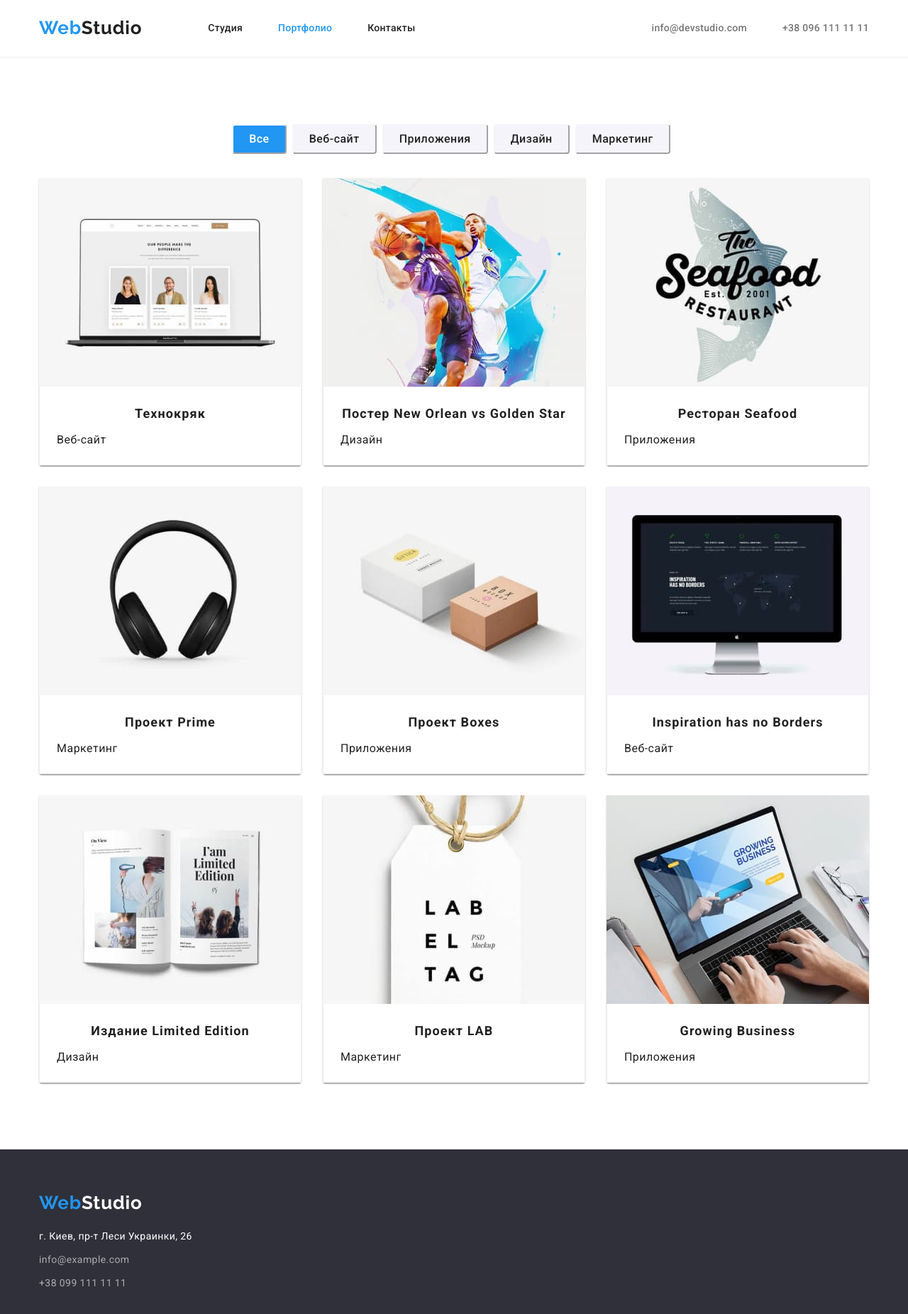
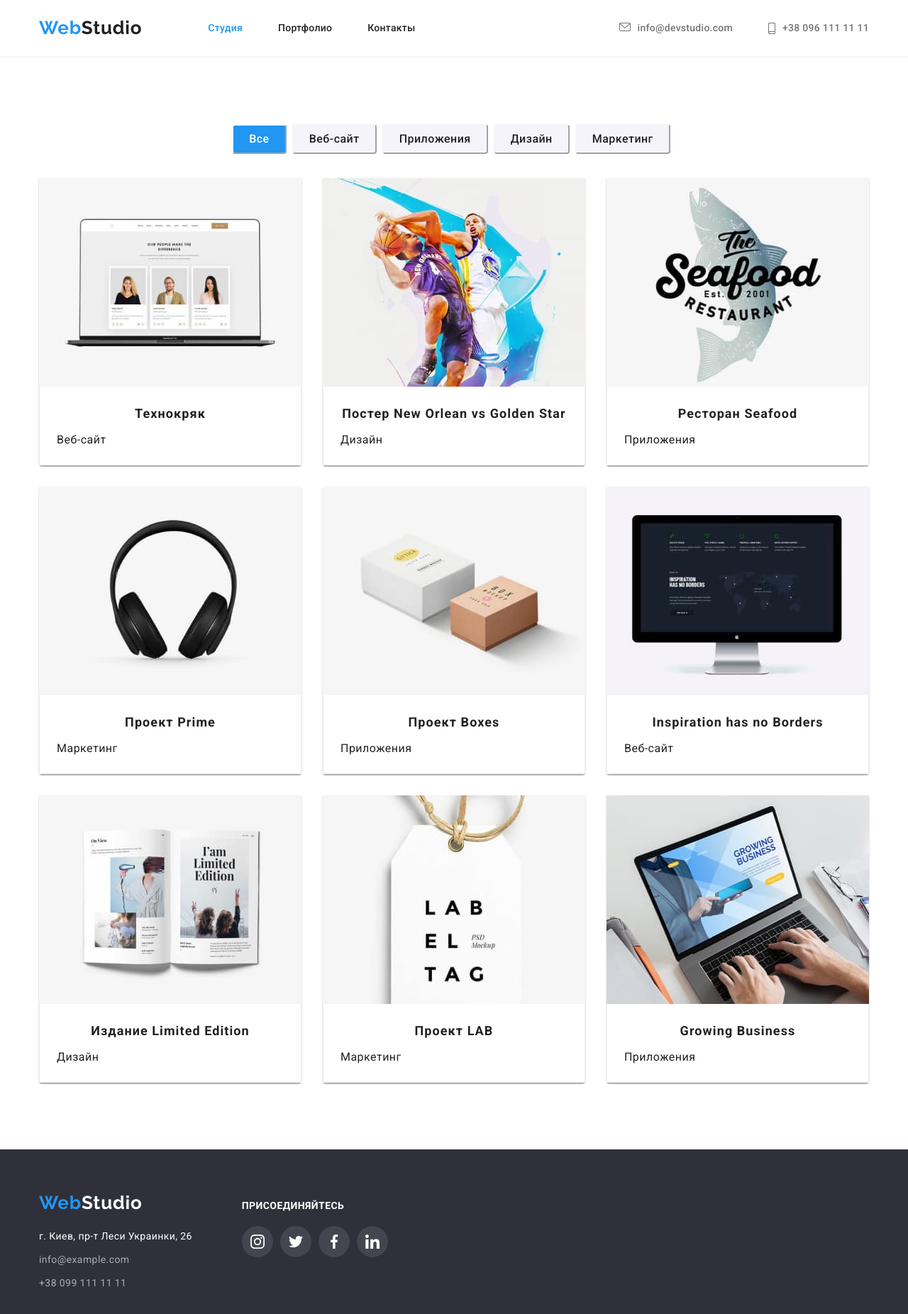
Before and after one commit to pylyps/-pylyps-goit-markup-hw-04, a plain HTML site: page portfolio.html in a window 1280 px wide. Shown: the whole page at 71% size. Drawn offline with nearby package versions, Linux system fonts and the light colour scheme.

Commit message:
DZ4-with portfolio adding

```diff
--- a/portfolio.html
+++ b/portfolio.html
@@ -21,42 +21,48 @@
     />
   </head>
   <body>
-    <header class="header header-portfolio">
+    <header class="header">
       <div class="container">
         <!--Робимо верхню рамку-->
-        <nav class="nav nav-portfolio">
+
+        <nav class="nav">
           <a class="logo" href="./index.html" rel="noopener nofollow noreferrer"
             >Web<span class="logo-span">Studio</span></a
           >
           <ul class="nav-list ul">
             <li class="li">
-              <a class="navigation-header" href="./index.html">Студия</a>
+              <a class="navigation-header current" href="./index.html"
+                >Студия</a
+              >
             </li>
             <li class="li">
-              <a class="navigation-header current" href="./portfolio.html"
-                >Портфолио</a
-              >
+              <a class="navigation-header" href="./portfolio.html">Портфолио</a>
             </li>
             <li class="li">
               <a class="navigation-header" href="#">Контакты</a>
             </li>
           </ul>
           <ul class="contacts-list ul">
-            <li class="li">
-              <a class="navigation-contacts" href="mailto:info@devstudio.com"
-                >info@devstudio.com</a
+            <li class="li contacts-icon">
+              <a class="navigation-contacts" href="mailto:info@devstudio.com">
+                <svg class="contacts-envelope">
+                  <use href="./images/icon.svg#icon-envelope"></use>
+                </svg>
+                info@devstudio.com</a
               >
             </li>
-            <li class="li">
-              <a class="navigation-contacts" href="tel:+380961111111"
-                >+38 096 111 11 11</a
+            <li class="li contacts-icon">
+              <a class="navigation-contacts" href="tel:+380961111111">
+                <svg class="contacts-phone">
+                  <use href="./images/icon.svg#icon-smartphone"></use>
+                </svg>
+                +38 096 111 11 11</a
               >
             </li>
           </ul>
         </nav>
       </div>
     </header>
-
     <!-- Кнопки -->
 
     <main>
@@ -230,6 +236,8 @@
 
     <footer class="footer grey">
       <div class="container">
+        <ul class="footer-list li">
+          <li class="footer-list-item">
             <a class="logo" href="./index.html"
               >Web<span class="logo-footer">Studio</span></a
             >
@@ -248,6 +256,61 @@
                 </li>
               </ul>
             </address>
+          </li>
+          <li class="footer-list-item">
+            <h3 class="footer-header">Присоединяйтесь</h3>
+            <ul class="li footer-sm-list">
+              <li class="footer-sm-item">
+                <a
+                  class="footer-social-media"
+                  href=""
+                  target="_blank"
+                  rel="noopener noreference"
+                >
+                  <svg class="footer-sm-link">
+                    <use href="./images/icon.svg#icon-instagram-1"></use>
+                  </svg>
+                </a>
+              </li>
+              <li class="footer-sm-item">
+                <a
+                  class="footer-social-media"
+                  href=""
+                  target="_blank"
+                  rel="noopener noreference"
+                >
+                  <svg class="footer-sm-link">
+                    <use href="./images/icon.svg#icon-twitter-1"></use>
+                  </svg>
+                </a>
+              </li>
+              <li class="footer-sm-item">
+                <a
+                  class="footer-social-media"
+                  href=""
+                  target="_blank"
+                  rel="noopener noreference"
+                >
+                  <svg class="footer-sm-link">
+                    <use href="./images/icon.svg#icon-facebook-1"></use>
+                  </svg>
+                </a>
+              </li>
+              <li class="footer-sm-item">
+                <a
+                  class="footer-social-media"
+                  href=""
+                  target="_blank"
+                  rel="noopener noreference"
+                >
+                  <svg class="footer-sm-link">
+                    <use href="./images/icon.svg#icon-linkedin-1"></use>
+                  </svg>
+                </a>
+              </li>
+            </ul>
+          </li>
+        </ul>
       </div>
     </footer>
   </body>
```
Lines whose indentation alone changed are shown as unchanged.
